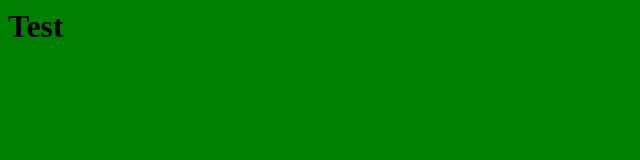
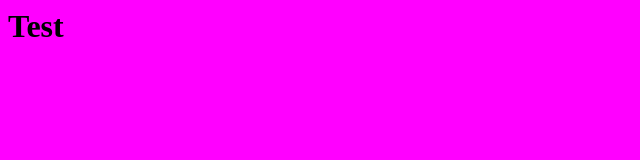
Before and after one commit to petrenkoyuri/for-jenkins, a plain HTML site: page index.html in a window 1280 px wide. Shown: the whole page, without its empty margins (0-640 px from the left). Drawn offline with Linux system fonts and the light colour scheme.

Commit message:
Magenta bg

```diff
--- a/index.html
+++ b/index.html
@@ -1,5 +1,5 @@
 <html>
-<body bgcolor=green>
+<body bgcolor=magenta>
 <h1>Test</h1>
 
 </body>
```
